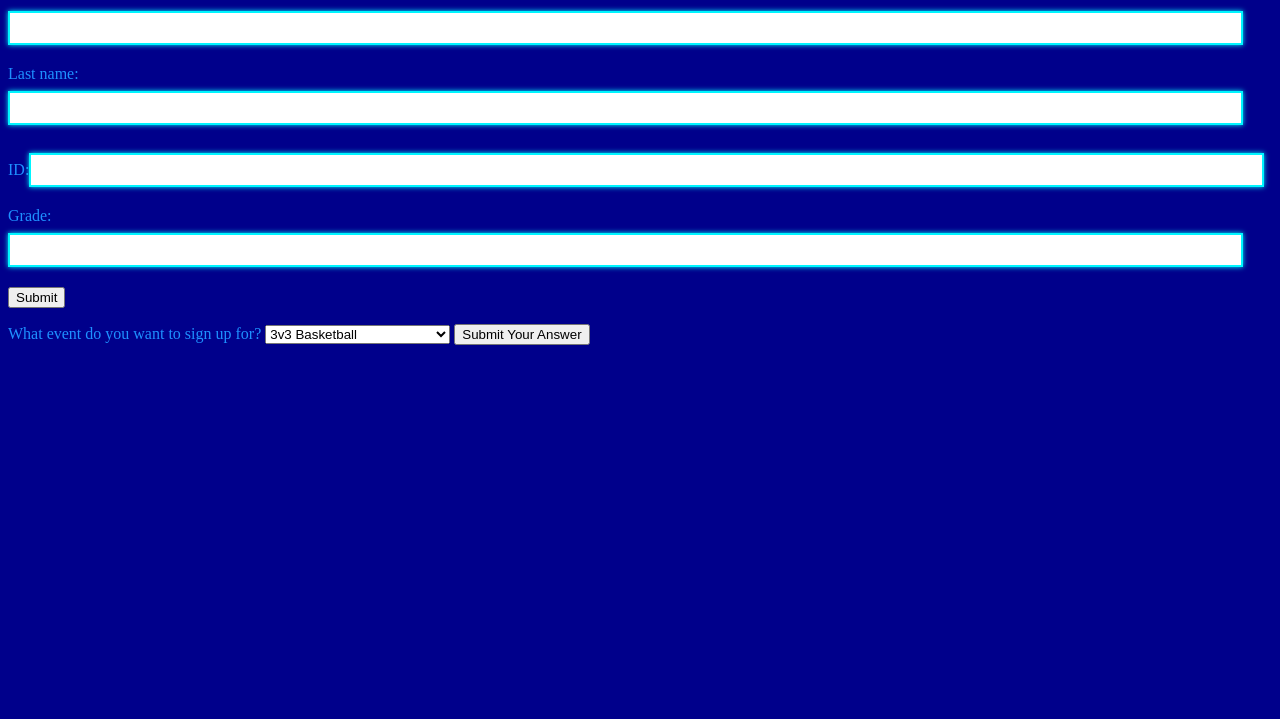
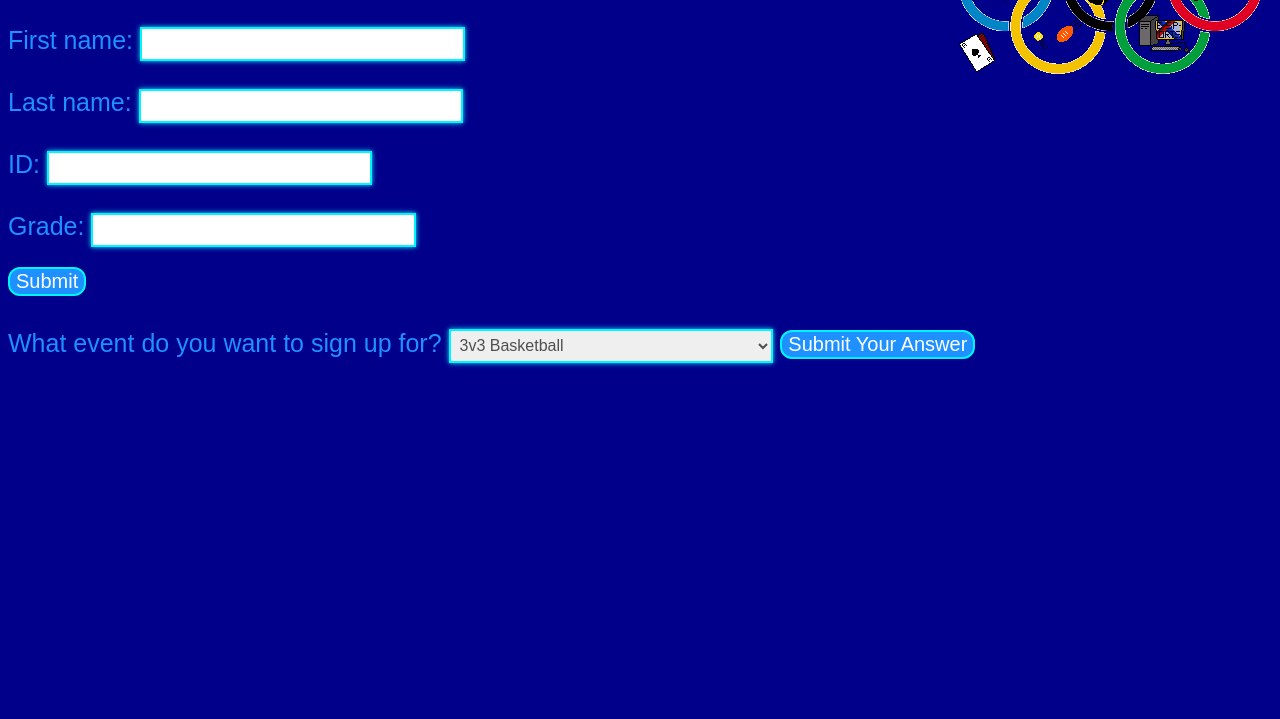
Before and after one commit to RubeSauce/Olympic, a plain HTML site: page index.html in a window 1280 px wide. Shown: the part 81-800 px from the top of the page. Drawn offline with nearby package versions, Linux system fonts and the light colour scheme.

Commit message:
Add files via upload

```diff
--- a/index.html
+++ b/index.html
@@ -5,14 +5,18 @@
 <link rel = "stylesheet" type = "text/css" href = "style.css">
 </head>
 <body>
+    <img src = "olympic.png" align = "right">
     <h1>Class Olympic Sign Up</h1>
+
+
+
 
     <form action="/action_page.php">
 First name: <input type="text" name="FirstName" value=""><br>
 Last name: <input type="text" name="LastName" value=""><br>
-ID:<input type = "text" name = "ID" value = ""><br>
+ID: <input type = "text" name = "ID" value = ""><br>
 Grade: <input type = "text" name = "Grade" value = ""><br>
-<input type="submit" value="Submit">
+<input id = "submit" type="submit" value="Submit">
 </form>
 
 
@@ -64,8 +68,41 @@
         <option value = "mm">Volleyball</option>
         <option value = "nn">Weightlifting</option>
        </select>
-    <button id = "Submit">Submit Your Answer</button>
+    <button id = "answer">Submit Your Answer</button>
 
+    <script>
+
+      /* axios.get('/movielist')
+
+        .then(function (response) {
+
+        console.log(response.data);
+
+         let $movieList = $("#movies");
+         let $movie = [];
+         response.data.forEach(movie => $movie.push($("<li></li>").text(movie)));
+       $movieList.append($movie);
+
+        })
+
+        .catch(function (error) {
+            console.error(error);
+    });*/
+
+
+
+    $("submit").click(function() {
+        axios.post('/answer',{
+            "answer":$("input[name='answer']").val()
+        })
+        .then(function(response) {
+            console.log(response);
+        })
+        .catch(function(error) {
+            console.log(error);
+        });
+    });
+</script>
 <!--<script>
     $("button").click(function() {
         axios.post('/answer',{
--- a/style.css
+++ b/style.css
@@ -1,36 +1,28 @@
+img {
+    align-self: right;
+}
+
+
 body {
    background-color: darkblue;
     color: dodgerblue;
     border-bottom-color: antiquewhite;
+    font-family: Arial, Helvetica, sans-serif;
+    font-size: 25px;
 }
 
+#submit {
+    font-size: 20px;
+    border-radius: 12px;
+    background-color: dodgerblue;
+    color: white;
+    border: 2px solid #00F5FF ;
+    -webkit-transition-duration: 0.4s; /* Safari */
+  transition-duration: 0.4s;
+    }
 
-background-color: antiquewhite;
-
-    padding: 10px 20px;
-    font-size: 24px;
-    transition-duration: 0.4s; /* Safari */
-    transition-duration: 0.4s;
-    cursor: pointer;
-
-
-}
-
-
-
-button:hover {
-    background-color: lightgreen;
-    color: white;
-}
-
-button:active {
-  background-color: green;
-  box-shadow: 0 5px #666;
-  transform: translateY(4px);
-}
-
-input[type=text],[type=password] {
-width: 97.7%;
+select {
+    width: 25.7%;
 height: 34px;
 padding-left: 5px;
 margin-bottom: 20px;
@@ -40,3 +32,37 @@
 color: #4f4f4f;
 font-size: 16px;
 }
+
+
+
+
+button {
+    font-size: 20px;
+    border-radius: 12px;
+    background-color: dodgerblue;
+    color: white;
+    border: 2px solid #00F5FF ;
+    -webkit-transition-duration: 0.4s; /* Safari */
+  transition-duration: 0.4s;
+    }
+
+button:hover {
+  background-color: blue; /* Green */
+  color: white;
+}
+
+
+
+
+input[type=text] {
+
+width: 25.7%;
+height: 34px;
+padding-left: 5px;
+margin-bottom: 20px;
+margin-top: 8px;
+box-shadow: 0 0 5px #00F5FF;
+border: 2px solid #00F5FF;
+color: #4f4f4f;
+font-size: 16px;
+}
```
Also changed, not shown: app.js (+70 -0 lines), olympic.png (added).
